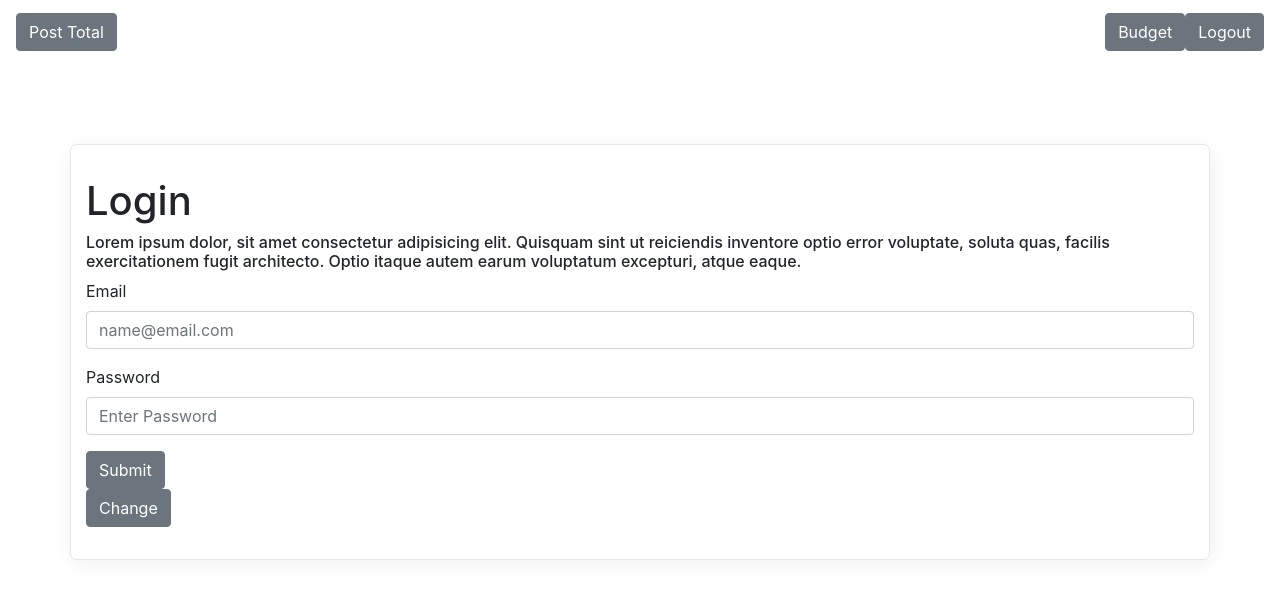
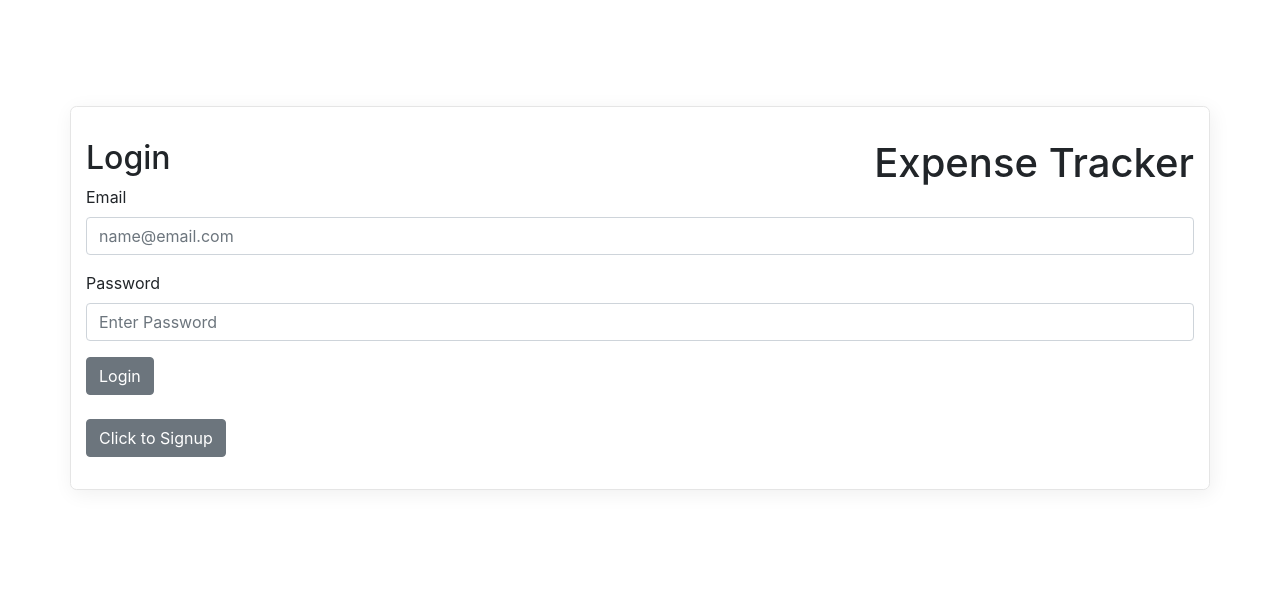
Before and after one commit to sdevRay/Expense-Client, a React (Create React App) app: page /auth in a window 1280 px wide. Shown: the top 598 px of the page. Built offline with nearby package versions, Linux system fonts and the light colour scheme.

Commit message:
final changes

```diff
--- a/src/App.js
+++ b/src/App.js
@@ -2,7 +2,7 @@ import React, { Component } from 'react';
 import Sitebar from "./home/Sitebar"
 import Auth from "./auth/Auth"
 import Splash from "./home/Splash"
-import APIURL from "./helpers/environments"
+// import APIURL from "./helpers/environments"
 
 import { BrowserRouter as Router, Route, Switch } from "react-router-dom"
 
@@ -16,12 +16,11 @@ class App extends Component {
     }
   }
 
-  componentWillMount() {
+  componentDidMount() {
     const token = localStorage.getItem("token") //  grabbing the token if it exists from the local storage
     const email = localStorage.getItem("email")
-    const totalCost = localStorage.getItem("totalCost")
     if (token && !this.state.sessionToken) {  // set it in the state if the state is still empty. This would be useful on page refresh, etc. so that the user doesn't have to log into the app upon every visit.
-      this.setState({ sessionToken: token, email: email, totalCost: totalCost })
+      this.setState({ sessionToken: token, email: email })
     }
   }
 
@@ -30,42 +29,29 @@ class App extends Component {
     this.setState({ sessionToken: token })
   }
 
+  setTotalCostToState = (totalCost) => {
+    // return totalCost
+    // localStorage.setItem("email", email)
+    this.setState({ totalCost: totalCost })
+
+  }
+
   setEmailToState = (email) => {
     localStorage.setItem("email", email)
     this.setState({ email: email })
   }
 
-  setTotalCostToState = (totalCost) => {
-    localStorage.setItem("totalCost", totalCost)
-    this.setState({ totalCost: totalCost })
-  }
-
   logout = () => {
-    this.setState({ sessionToken: "", email: "", totalCost: "" })
+    this.setState({ sessionToken: "", email: "", logout: "" })
     localStorage.clear()
   }
-
-  postTotal = (e) => {
-    e.preventDefault()
-    fetch(`${APIURL}/api/post`, {
-      method: "POST",
-      body: JSON.stringify({ post: this.state.totalCost }),
-      headers: new Headers({
-        "Content-Type": "application/json",
-        "Authorization": this.state.sessionToken
-      })
-    })
-      .then(res => res.json())
-      .catch(err => err.status(500).send(err.message))
-  }
-
 
   protectedViews = () => {
     if (this.state.sessionToken === localStorage.getItem("token")) {
       return (
         <Switch>
           <Route path="/" exact>
-            <Splash setEmailFromApp={this.state.email} setTokenFromApp={this.state.sessionToken} setTotalCost={this.setTotalCostToState} />
+            <Splash setEmailFromApp={this.state.email} setTokenFromApp={this.state.sessionToken} setTotalCostFromApp={this.setTotalCostToState} />
           </Route>
         </Switch>
       )
@@ -83,7 +69,7 @@ class App extends Component {
       // Without <Router> we can't route to specific components, or anything within our application.
       <Router>
         <div>
-          <Sitebar setTotalCost={this.state.totalCost} setEmail={this.state.email} clickLogout={this.logout} clickPost={this.postTotal} />
+          <Sitebar setTokenFromApp={this.state.sessionToken} setEmail={this.state.email} setTotalCost={this.state.totalCost} clickLogout={this.logout} />
           {this.protectedViews()}
         </div>
       </Router>
--- a/src/auth/Auth.js
+++ b/src/auth/Auth.js
@@ -39,7 +39,8 @@ class Auth extends Component {
             <Container className="auth-container">
                 <div>
                     {this.checkUser()}
-                    <Button onClick={this.changeUserStatus}>Change</Button>
+                    <br></br>
+                    {this.state.isUser ? <Button onClick={this.changeUserStatus}>Click to Signup</Button> : <Button onClick={this.changeUserStatus}>Click to Login</Button>}
                 </div>
             </Container>
         )
--- a/src/auth/Login.js
+++ b/src/auth/Login.js
@@ -36,9 +36,13 @@ class Login extends Component {
     render() {
         return (
             <div>
-                <h1>Login</h1>
-                <h6>Lorem ipsum dolor, sit amet consectetur adipisicing elit. Quisquam sint ut reiciendis inventore optio error voluptate, soluta quas, facilis exercitationem fugit architecto. Optio itaque autem earum voluptatum excepturi, atque eaque.</h6>
+                <div>
+                    <h1 id="title">Expense Tracker</h1>
+                    <h2>Login</h2>
 
+                </div>
+
+                <div>
                     <Form onSubmit={this.handleSubmit}>
                         <FormGroup>
                             <Label for="email">Email</Label>
@@ -46,10 +50,11 @@ class Login extends Component {
                         </FormGroup>
                         <FormGroup>
                             <Label for="password">Password</Label>
-                        <Input id="li_password" type="password" name="password" placeholder="Enter Password" minLength="5" maxLength="20"  required onChange={this.handleChange} />
+                            <Input id="li_password" type="password" name="password" placeholder="Enter Password" minLength="5" maxLength="20" required onChange={this.handleChange} />
                         </FormGroup>
-                    <Button type="submit">Submit</Button>
+                        <Button type="submit">Login</Button>
                     </Form>
+                </div>
             </div>
         )
     }
--- a/src/auth/Signup.js
+++ b/src/auth/Signup.js
@@ -47,20 +47,24 @@ class Signup extends Component {
     render() {
         return (
             <div>
-                <h1>Signup</h1>
-                <h6>Lorem ipsum dolor, sit amet consectetur adipisicing elit. Quisquam sint ut reiciendis inventore optio error voluptate, soluta quas, facilis exercitationem fugit architecto. Optio itaque autem earum voluptatum excepturi, atque eaque.</h6>
+                <div>
+                    <h1 id="title">Expense Tracker</h1>
+                    <h2>Signup</h2>
+                </div>
 
+                <div>
                     <Form onSubmit={this.handleSubmit}>
                         <FormGroup>
                             <Label for="email">Email</Label>
-                        <Input id="su_email" type="email" name="email" placeholder="name@email.com" required onChange={this.handleChange}/>
+                            <Input id="su_email" type="email" name="email" placeholder="name@email.com" required onChange={this.handleChange} />
                         </FormGroup>
                         <FormGroup>
                             <Label for="passwordhash">Password</Label>
-                        <Input id="su_password" type="password" name="password" placeholder="Enter Password" minLength="5" maxLength="20" required onChange={this.handleChange}/>
+                            <Input id="su_password" type="password" name="password" placeholder="Enter Password" minLength="5" maxLength="20" required onChange={this.handleChange} />
                         </FormGroup>
-                    <Button type="submit">Submit</Button>
+                        <Button type="submit">Signup</Button>
                     </Form>
+                </div>
             </div>
         )
     }
--- a/src/auth/auth.css
+++ b/src/auth/auth.css
@@ -3,9 +3,14 @@
     padding: 2em;
     border: 1px solid #e5e5e5;
     border-radius: 0.4em;
-    box-shadow: 2px 4px 20px #f0f0f0
+    box-shadow: 2px 4px 20px #f0f0f0;
+
 }
 
 .login-col {
     border-left: 1px solid black;
 }
+
+#title {
+    float: right;
+}
--- a/src/content/ExpensesTable.js
+++ b/src/content/ExpensesTable.js
@@ -3,14 +3,6 @@ import { Table, Button } from "reactstrap"
 
 
 class ExpensesTable extends Component {
-
-    componentWillMount() {
-        const totalCost = this.props.expenses.map(expense =>
-                expense = (expense.paid === "Paid") ? Number(expense.cost) : 0
-        ).reduce((prev, next) => prev + next, 0)
-
-        this.props.setTotalCost(totalCost)
-    }
 
     render() {
         return (
@@ -29,7 +21,6 @@ class ExpensesTable extends Component {
                         </tr>
                     </thead>
                     <tbody>
-
                         {
                             this.props.expenses.map((expense, id) => {
                                 const cost = parseFloat(Math.round(expense.cost * 100) / 100).toFixed(2)
--- a/src/home/Sitebar.js
+++ b/src/home/Sitebar.js
@@ -1,35 +1,104 @@
 import React, { Component } from "react"
-import { Collapse, Navbar, NavbarBrand, NavbarToggler, Nav, NavItem, Button } from "reactstrap"
+import { Collapse, Navbar, NavbarBrand, NavbarToggler, Nav, NavItem, Button, Container, Row, Col } from "reactstrap"
+import ExpensesBudget from "./ExpensesBudget"
+import APIURL from "../helpers/environments"
+
 
 class Sitebar extends Component {
     constructor(props) {
         super(props)
         this.state = {
-            isOpen: false
+            isOpen: false,
+            budgetPressed: false, // Added for ExpenseBudget
+            setBudget: ""
         }
+    }
+
+    componentDidUpdate(){
+
     }
 
     toggler = () => {
         this.setState({ isOpen: !this.state.isOpen })
     }
 
+    setBudgetPressed = () => {
+        this.setState({
+            budgetPressed: true
+        })
+    }
+
+    setBudget = (budget, e) => {
+        this.setState({
+            budgetPressed: false,
+            setBudget: budget
+        })
+        // IF THIS.STATE.SETBUDGET HAS CONTENT DO A PUT ELSE DO A POST
+        this.putTotal(budget, e)
+    }
+
+    // fetchTotal = () => {
+    //     fetch(`${APIURL}/api/post`, {
+    //         method: "GET",
+    //         headers: new Headers({
+    //             "Content-Type": "application/json",
+    //             "Authorization": this.props.setTokenFromApp
+    //         })
+    //     })
+    //         .then(res => res.json())
+    //         .then((returnedData) =>
+    //         console.log(returnedData)
+    //         // { this.setState({ setBudget: returnedData }) }
+    //         )
+    //         .catch(err => console.log(err.message))
+    // }
+
+    putTotal = (budget, e) => {
+    e.preventDefault()
+    fetch(`${APIURL}/api/post`, {
+      method: "POST",
+      body: JSON.stringify({
+          post: budget
+         }),
+    //   body: JSON.stringify({
+    //       post: budget,
+    //       id: 1
+    //      }),
+      headers: new Headers({
+        "Content-Type": "application/json",
+        "Authorization": this.props.setTokenFromApp
+      })
+    })
+      .then(res => res.json())
+      .catch(err => err.status(500).send(err.message))
+  }
+
+
     render() {
+
         return (
             <div>
                 <Navbar color="faded" light expand="md">
-                    <NavbarBrand>{this.props.setEmail}{" "}{this.props.setTotalCost}{" "}
-                    <Button onClick={e => this.props.clickPost(e)}>Post Total</Button>
+                    {/* <NavbarBrand>{this.props.setEmail}{" "}{this.props.setTotalCost}{" "}{this.state.setBudget} */}
+                    <NavbarBrand>{this.props.setEmail}
                     </NavbarBrand>
                     <NavbarToggler onClick={this.toggler} />
                     <Collapse isOpen={this.state.isOpen} navbar>
                         <Nav className="ml-auto" navbar>
                             <NavItem>
-                                <Button onClick={this.props.clickBudget}>Budget</Button>
-                                <Button onClick={this.props.clickLogout}>Logout</Button>
+                                {/* <Button onClick={this.setBudgetPressed}>Set Budget</Button> */}
+        {this.props.setTokenFromApp ? <Button onClick={this.props.clickLogout}>Logout</Button> : <div></div> }
                             </NavItem>
                         </Nav>
                     </Collapse>
                 </Navbar>
+                <Container>
+                    <Row>
+                        <Col md="12">
+                            {this.state.budgetPressed ? <ExpensesBudget setBudget={this.state.setBudget} setSitebarBudget={this.setBudget}/> : <div></div>}
+                        </Col>
+                    </Row>
+                </Container>
             </div>
         )
     }
--- a/src/home/Splash.js
+++ b/src/home/Splash.js
@@ -2,10 +2,9 @@ import React from "react"
 import ExpensesIndex from "../content/ExpensesIndex"
 
 const Splash = (props) => {
-    // props.setTotalCost("hi")
     return(
         <div>
-            <ExpensesIndex setTokenFromSplash={props.setTokenFromApp} setTotalCost={props.setTotalCost}/>
+            <ExpensesIndex setTokenFromSplash={props.setTokenFromApp} setTotalCostFromSplash={props.setTotalCostFromApp} />
         </div>
     )
 }
```
Also changed, not shown: src/content/ExpensesIndex.js (+12 -5 lines), src/home/ExpensesBudget.js (+11 -6 lines). Lines whose indentation alone changed are shown as unchanged.
